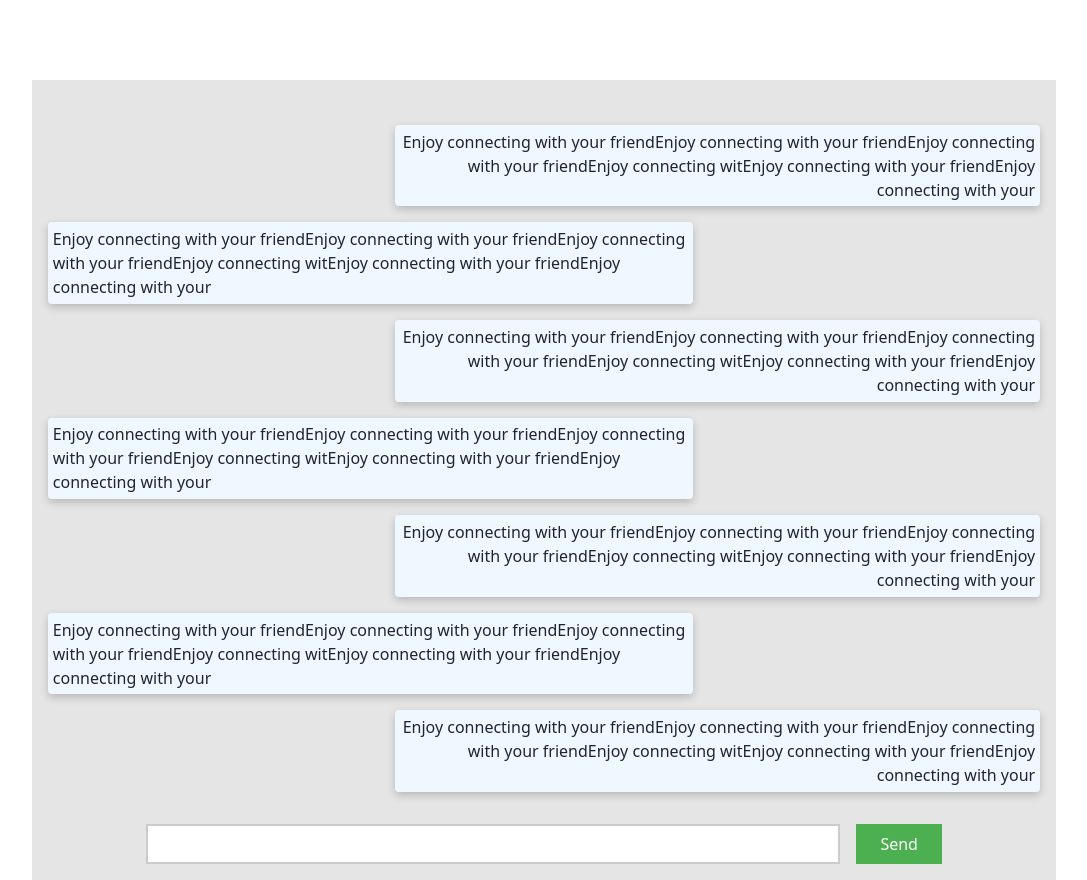
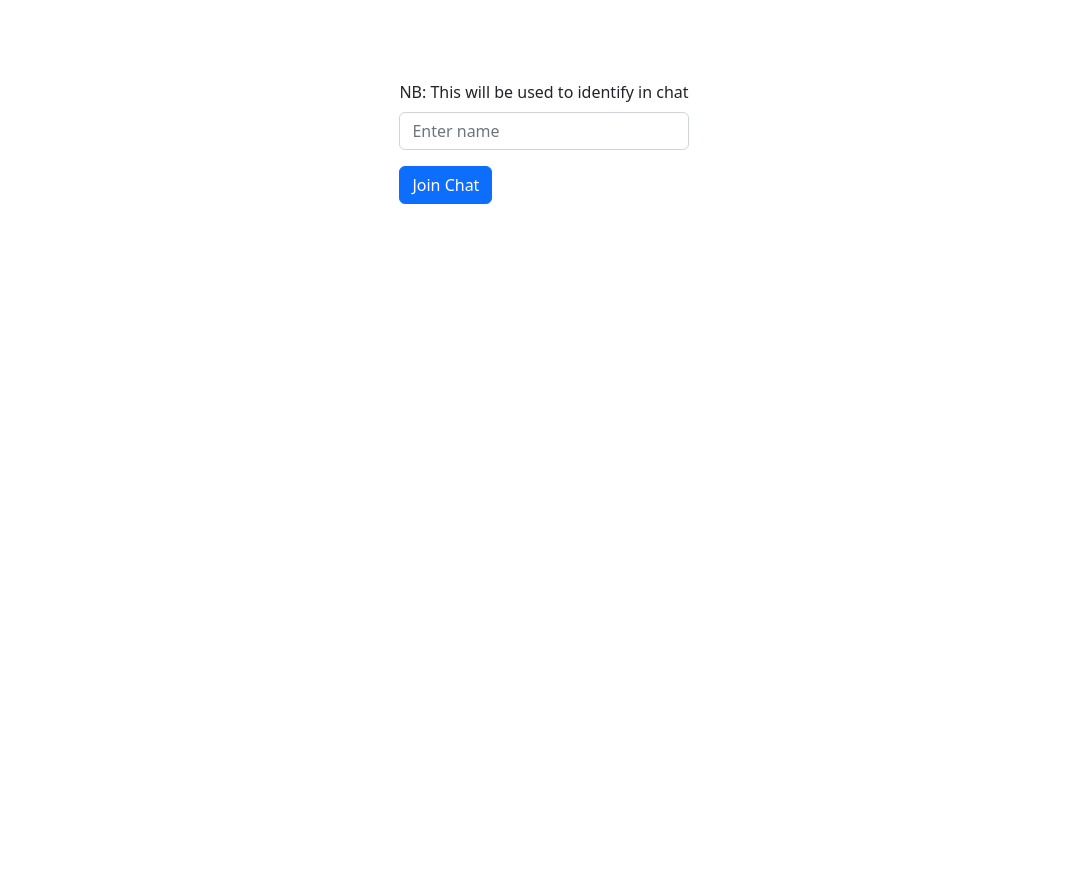
Before and after one commit to Dakudbilla/browser-chat, a React (Vite) app: page /join in a window 1280 px wide. Before the commit this address led to /. Shown: the whole page, without its empty margins (96-1183 px from the left). Built offline with nearby package versions, Linux system fonts and the light colour scheme.

Commit message:
feat: add chat messages to store

```diff
--- a/src/app/rootReducer.ts
+++ b/src/app/rootReducer.ts
@@ -4,7 +4,7 @@
 import { RootState } from "./store";
 
 // Combines reducers
-const combinedReducer = combineReducers({
+export const combinedReducer = combineReducers({
     join:joinChatReducer,
     chats:chatReducer
   });
--- a/src/app/store.ts
+++ b/src/app/store.ts
@@ -9,12 +9,13 @@
 import autoMergeLevel2 from "redux-persist/es/stateReconciler/autoMergeLevel2"
 import storage from "redux-persist/lib/storage"
 import crossBrowserListener from "../utils/reduxpersist-listener"
-import { rootReducer } from "./rootReducer"
+import { combinedReducer, rootReducer } from "./rootReducer"
 
 
 export const persistConfig = {
     key: "browser-chat",
     storage,
+    blacklist:["join"]
     // stateReconciler: autoMergeLevel2
   }
 
@@ -38,6 +39,6 @@
 //window.addEventListener("storage", crossBrowserListener(store, persistConfig));
 
 // Infer the `RootState` and `AppDispatch` types from the store itself
-export type RootState = ReturnType<typeof store.getState>
+export type RootState = ReturnType<typeof combinedReducer>
 
 export type AppDispatch = typeof store.dispatch
--- a/src/components/ChatForm/ChatForm.tsx
+++ b/src/components/ChatForm/ChatForm.tsx
@@ -1,9 +1,33 @@
+import { useState } from "react";
+import { addMessage } from "../../features/Chat/chatSlice";
+import { useAppDispatch, useAppSelector } from "../../hooks/stateHooks";
 import "./chatform.css";
 const ChatForm = () => {
+  const [message, setMessage] = useState("");
+  const username = useAppSelector((state) => state.join.username);
+  const dispatch = useAppDispatch();
+  const handleMessageSubmit = (e: React.FormEvent<HTMLFormElement>) => {
+    e.preventDefault();
+    dispatch(
+      addMessage({
+        username,
+        message,
+      }),
+    );
+
+    setMessage("");
+  };
+
   return (
     <div className='message-form-container'>
-      <form className='message-form'>
-        <input type='text' className='message-text' />
+      <form className='message-form' onSubmit={handleMessageSubmit}>
+        <input
+          type='text'
+          className='message-text'
+          value={message}
+          onChange={(e) => setMessage(e.target.value)}
+          required
+        />
         <button type='submit' className='message-submit'>
           Send
         </button>
--- a/src/components/Message/Message.tsx
+++ b/src/components/Message/Message.tsx
@@ -1,18 +1,15 @@
 import "./message.css";
 interface IMessageProps {
-  username?: string;
-  message?: string;
-  isMine?: boolean;
+  username: string;
+  message: string;
+  isMine: boolean;
 }
 
 const Message = ({ username, message, isMine }: IMessageProps) => {
   return (
     <div className={`message-container ${isMine ? "isMineMessage" : ""}`}>
-      <div className='message-header'></div>
-      <div className='message-content'>
-        Enjoy connecting with your friendEnjoy connecting with your friendEnjoy connecting with your
-        friendEnjoy connecting witEnjoy connecting with your friendEnjoy connecting with your
-      </div>
+      <div className='message-header'>{username}</div>
+      <div className='message-content'>{message}</div>
     </div>
   );
 };
--- a/src/components/Message/Messages.tsx
+++ b/src/components/Message/Messages.tsx
@@ -1,16 +1,24 @@
 import "./message.css";
 import Message from "./Message";
+import { useAppSelector } from "../../hooks/stateHooks";
 
 const Messages = () => {
+  const chats = useAppSelector((state) => state.chats.chats);
+  const username = useAppSelector((state) => state.join.username);
   return (
     <div className='all-messages-container'>
-      <Message isMine={true} />
-      <Message />
-      <Message isMine={true} />
-      <Message />
-      <Message isMine={true} />
-      <Message />
-      <Message isMine={true} />
+      {chats.length !== 0 ? (
+        chats.map((chat, i) => (
+          <Message
+            key={`${username}+${i}`}
+            message={chat.message}
+            isMine={username === chat.username}
+            username={username}
+          />
+        ))
+      ) : (
+        <div>No Messages Yet, Be the first to send a message</div>
+      )}
     </div>
   );
 };
--- a/src/components/Message/message.css
+++ b/src/components/Message/message.css
@@ -16,6 +16,10 @@
     font-weight: 500;
 }
 
+.message-header{
+    font-weight: 300;
+}
+
 .isMineMessage{
     align-self: flex-end;
     text-align: end;
--- a/src/features/JoinChat/joinChatSlice.ts
+++ b/src/features/JoinChat/joinChatSlice.ts
@@ -6,7 +6,7 @@
 }
 
 const initialState:JoinChatState={
-    username:"joi"
+    username:""
 }
 
 export const joinChatSlice = createSlice({
```
